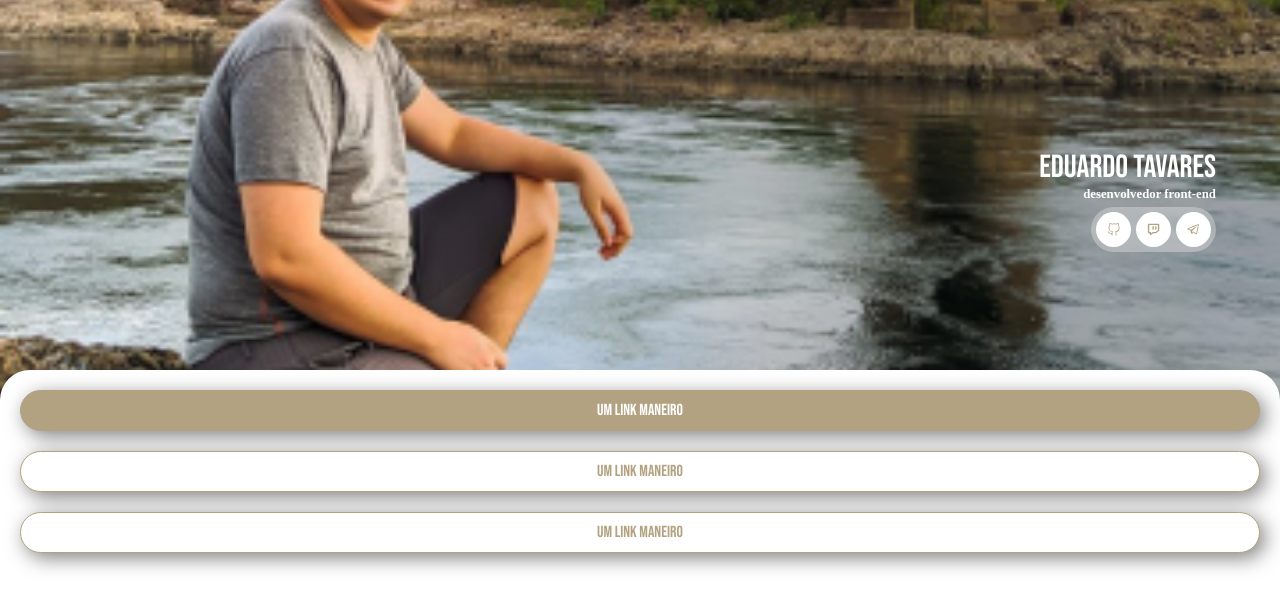
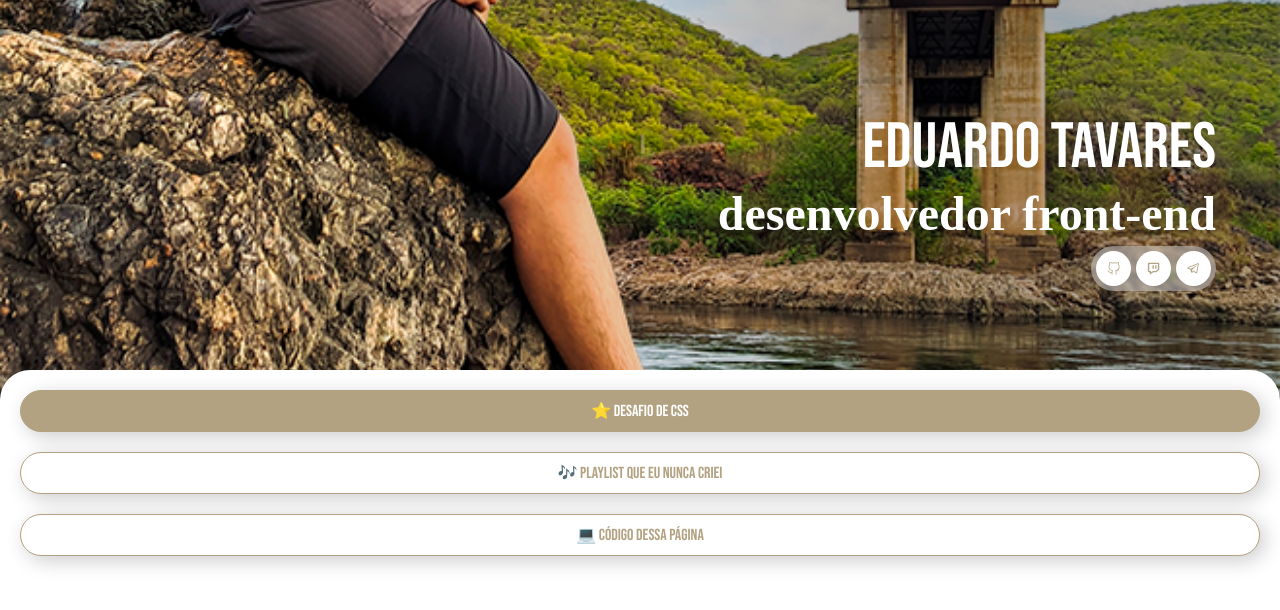
Before and after one commit to edutvares/my-linktree, a plain HTML site: page index.html in a window 1280 px wide. Drawn offline with nearby package versions, Linux system fonts and the light colour scheme; a web font is replaced by a local one.

Commit message:
add parallax

```diff
--- a/index.html
+++ b/index.html
@@ -1,55 +1,78 @@
 <!DOCTYPE html>
 <html lang="pt-br">
   <head>
-    <meta charset="UTF-8">
-    <meta name="viewport" content="width=device-width, initial-scale=1.0">
-    <title>Links</title>
-    <link rel="preconnect" href="https://fonts.gstatic.com">
-    <link href="https://fonts.googleapis.com/css2?family=Bebas+Neue&family=Belgrano&display=swap" rel="stylesheet">
-    <link rel="stylesheet" href="./style/style.css">
+    <meta charset="UTF-8" />
+    <meta name="viewport" content="width=device-width, initial-scale=1.0" />
+    <title>@edu_tvares</title>
+    <link rel="preconnect" href="https://fonts.gstatic.com" />
+    <link
+      href="https://fonts.googleapis.com/css2?family=Bebas+Neue&family=Belgrano&display=swap"
+      rel="stylesheet"
+    />
+    <link rel="stylesheet" href="./style/style.css" />
   </head>
   <body>
-    <header>
+    <header class="header">
+      <div id="ceu"></div>
+      <div id="montanhas"></div>
+      <div id="eu"></div>
       <div class="text-area">
         <h1>Eduardo Tavares</h1>
         <h2>desenvolvedor front-end</h2>
         <div class="social-button-area">
           <ul>
             <li>
-                        <a href="">
-                            <img src="./images/social/codicon_github-alt.svg" alt="">
+              <a href="https://github.com/edutvares">
+                <img
+                  src="./images/social/codicon_github-alt.svg"
+                  alt="logo do github"
+                />
               </a>
             </li>
             <li>
-                        <a href="">
-                            <img src="./images/social/ph_twitch-logo-bold.svg" alt="">
+              <a href="https://twitch.tv/edu_tvares">
+                <img
+                  src="./images/social/ph_twitch-logo-bold.svg"
+                  alt="logo da twitch"
+                />
               </a>
             </li>
             <li>
-                        <a href="">
-                            <img src="./images/social/la_telegram.svg" alt="">
+              <a href="https://t.me/edu_tvares">
+                <img
+                  src="./images/social/la_telegram.svg"
+                  alt="logo do telegram"
+                />
               </a>
             </li>
           </ul>
         </div>
       </div>
-
     </header>
 
     <main>
       <ul class="links-area">
         <li class="destaque">
-                <a  href="">um link maneiro</a>
+          <a
+            href="https://www.notion.so/Desafio-2-CSS-5818c4d1bcb44b1688abb97329084172"
+            >⭐️ Desafio de CSS</a
+          >
         </li>
         <li>
-                <a  href="">um link maneiro</a>
+          <a
+            href="https://open.spotify.com/playlist/0ATk7GzNiPAggHtqnDDv6X?si=X3BomRcJRBK9H4wK0pfUUQ"
+            >🎶 Playlist que eu nunca criei</a
+          >
         </li>
         <li>
-                <a  href="">um link maneiro</a>
+          <a href="https://github.com/edutvares/my-linktree"
+            >💻 código dessa página</a
+          >
         </li>
       </ul>
-
-
     </main>
   </body>
+  <script src="https://cdnjs.cloudflare.com/ajax/libs/gsap/3.6.0/gsap.min.js"></script>
+  <script src="https://cdnjs.cloudflare.com/ajax/libs/gsap/3.6.0/ScrollTrigger.min.js"></script>
+  <script src="./script/script.js"></script>
 </html>
--- /dev/null
+++ b/script/script.js
@@ -0,0 +1,52 @@
+gsap.registerPlugin(ScrollTrigger);
+
+const tl = gsap.timeline();
+tl.to(
+  "#eu",
+  {
+    y: -80,
+  },
+  "<"
+)
+  .to(
+    "#montanhas",
+    {
+      y: -50,
+    },
+    "<"
+  )
+  .to(
+    "#ceu",
+    {
+      y: -30,
+    },
+    "<"
+  )
+  .to(
+    ".text-area h1",
+    {
+      y: 50,
+    },
+    "<"
+  )
+  .to(
+    ".text-area h2",
+    {
+      y: 40,
+    },
+    "<"
+  )
+  .to(
+    ".text-area .social-button-area",
+    {
+      y: 30,
+    },
+    "<"
+  );
+
+ScrollTrigger.create({
+  animation: tl,
+  trigger: ".header",
+  scrub: 1,
+  start: "top top",
+});
--- a/style/style.css
+++ b/style/style.css
@@ -2,22 +2,55 @@
   margin: 0;
   padding: 0;
   box-sizing: border-box;
-    font-family: 'Bebas Neue', cursive;
+  font-family: "Bebas Neue", cursive;
 }
 
-:root{
-    --primary-color: #B3A282;
+:root {
+  --primary-color: #b3a282;
   --background-color: #fff;
 }
 
-header{
+header {
   height: 50vh;
   width: 100%;
-    background-color: red;
-    background-image: url(../images/image\ 1.png);
   background-repeat: no-repeat;
+  position: relative;
+}
+
+header #ceu {
+  position: absolute;
+  width: 100%;
+  height: 60vh;
+  top: 0;
+  left: 0;
+  background: url(../images/ceu.png);
+
   background-size: cover;
   background-position: center;
+}
+
+header #montanhas {
+  position: absolute;
+  width: 100%;
+  height: 60vh;
+  top: 0;
+  left: 0;
+  background: url(../images/fundo.png);
+
+  background-size: cover;
+  background-position: center;
+}
+
+header #eu {
+  position: absolute;
+  width: 100%;
+  height: 60vh;
+  top: 0;
+  left: 0;
+  background: url(../images/eu.png);
+
+  background-size: cover;
+  background-position: bottom;
 }
 
 header .text-area {
@@ -35,17 +68,21 @@ header .text-area {
   align-items: flex-end;
 
   color: var(--background-color);
-    background: linear-gradient(247.11deg, rgba(0, 0, 0, 0.29) 26.03%, rgba(0, 0, 0, 0) 66.63%);
-
+  background: linear-gradient(
+    247.11deg,
+    rgba(0, 0, 0, 0.29) 26.03%,
+    rgba(0, 0, 0, 0) 66.63%
+  );
 }
 
 header .text-area h1 {
   font-weight: 400;
+  font-size: clamp(2rem, 10vw, 4rem);
 }
 
 header .text-area h2 {
-    font-family: 'Belgrano', serif;
-    font-size: 0.8em;
+  font-family: "Belgrano", serif;
+  font-size: clamp(0.5rem, 4vw, 3rem);
   margin-bottom: 5px;
 }
 
@@ -74,7 +111,7 @@ ul.links-area li {
   border-radius: 30px;
 
   border: 1px solid var(--primary-color);
-    box-shadow: 5px 5px 20px rgba(0, 0, 0, .5);
+  box-shadow: 5px 5px 20px rgba(0, 0, 0, 0.2);
 }
 
 li.destaque {
```
Also changed, not shown: images/ceu.png (added), images/eu.png (added), images/fundo.png (added), images/image 1.png (deleted). Lines whose indentation alone changed are shown as unchanged.
